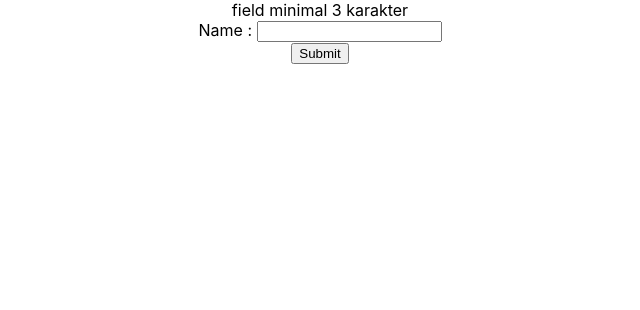
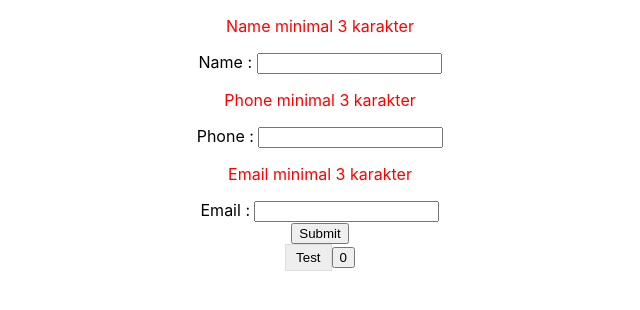
Before and after one commit to arsyadarmawan/cra-react-template, a React (Create React App) app: page / in a window 1280 px wide. Shown: the top 310 px of the page, without its empty margins (320-960 px from the left). Built offline with nearby package versions, Linux system fonts and the light colour scheme.

Commit message:
update react hooks:

```diff
--- a/package.json
+++ b/package.json
@@ -4,6 +4,7 @@
   "private": true,
   "dependencies": {
     "cra-template": "1.2.0",
+    "node-sass": "^7.0.3",
     "react": "^19.0.0",
     "react-dom": "^19.0.0",
     "react-scripts": "5.0.1",
--- a/src/App.js
+++ b/src/App.js
@@ -3,6 +3,9 @@ import './App.css';
 import Article from "./article/article";
 import FormMultiple from "./text/formmultiple";
 import Formbasicvalidation from "./text/formbasicvalidation";
+import FormMultipleBasicValidation from "./text/formmultiplevalidation";
+import Button from "./button/button";
+import ButtonState from "./state/button-useState";
 
 function App() {
   return (
@@ -10,7 +13,12 @@ function App() {
         {/*<Article/>*/}
         {/*<FormMultiple />*/}
 
-        <Formbasicvalidation />
+        {/*<Formbasicvalidation />*/}
+
+        <FormMultipleBasicValidation />
+
+          <Button  >Test</Button>
+          <ButtonState />
       </div>
   );
 }
--- /dev/null
+++ b/src/button/button.js
@@ -0,0 +1,9 @@
+import style from '../css/button/Button.module.scss'
+
+const Button = (props) => {
+    return <button className={style.default}>
+        {props.children}
+    </button>;
+}
+
+export default Button;
--- /dev/null
+++ b/src/css/button/Button.module.scss
@@ -0,0 +1,17 @@
+/*
+    this only for button component
+*/
+
+$bgColor: #eee;
+$bgColorHover: red;
+
+.default {
+    border: 1px solid #ddd;
+    background-color: $bgColor;
+    padding: 5px 10px;
+
+    text-align: center;
+}
+.default:hover{
+    background-color: $bgColorHover;
+}
--- /dev/null
+++ b/src/state/button-useState.js
@@ -0,0 +1,15 @@
+import React, {useState} from 'react';
+
+// function setCouter(number) {
+//
+// }
+
+const ButtonState = ({text}) => {
+    const [counter, setCounter] = useState(0);
+    const handleClick = () => setCounter(counter => counter + 1);
+    return <button onClick={handleClick}>
+        {text} {counter}
+    </button>
+}
+
+export default ButtonState;
--- /dev/null
+++ b/src/text/formmultiplevalidation.js
@@ -0,0 +1,59 @@
+import * as React from 'react';
+import InputText from './inputText';
+
+const FormMultipleBasicValidation = () => {
+    const [form, setForm] = React.useState({
+        name: '',
+        phone: '',
+        email: ''
+    });
+
+    const [error, setError] = React.useState({
+        name: 'Name minimal 3 karakter',
+        phone: 'Phone minimal 3 karakter',
+        email: 'Email minimal 3 karakter',
+    });
+
+    const handleChange = (field, e) => {
+        const value = e.target.value;
+
+        // Update form state
+        setForm({ ...form, [field]: value });
+
+        // Validation: Ensure field has at least 3 characters
+        setError((prevErrors) => ({
+            ...prevErrors,
+            [field]: value.length < 3 ? `${field} minimal 3 karakter` : '',
+        }));
+    };
+
+    const handleSubmit = event => {
+        event.preventDefault()
+        if (error['name'].length>0) {
+            alert(error['name'])
+        } else if (error['phone'].length>0) {
+            alert(error['phone'])
+        } else if (error['email'].length>0) {
+            alert(error['email'])
+        } else {
+            alert('Validasi sukses')
+        }
+    }
+
+    return (
+        <form onSubmit={handleSubmit}>
+            {error.name && <p style={{ color: 'red' }}>{error.name}</p>}
+            <InputText label="Name" value={form.name} onChange={(e) => handleChange('name', e)} />
+
+            {error.phone && <p style={{ color: 'red' }}>{error.phone}</p>}
+            <InputText label="Phone" value={form.phone} onChange={(e) => handleChange('phone', e)} />
+
+            {error.email && <p style={{ color: 'red' }}>{error.email}</p>}
+            <InputText label="Email" value={form.email} onChange={(e) => handleChange('email', e)} />
+
+            <input type="submit" value="Submit" />
+        </form>
+    );
+};
+
+export default FormMultipleBasicValidation;
```
Also changed, not shown: 1 other file (tests, documents, lock files or other folders).
